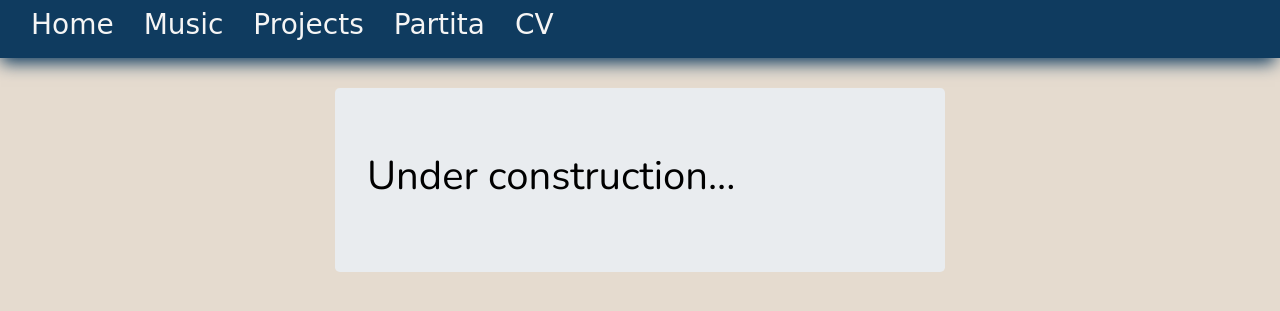
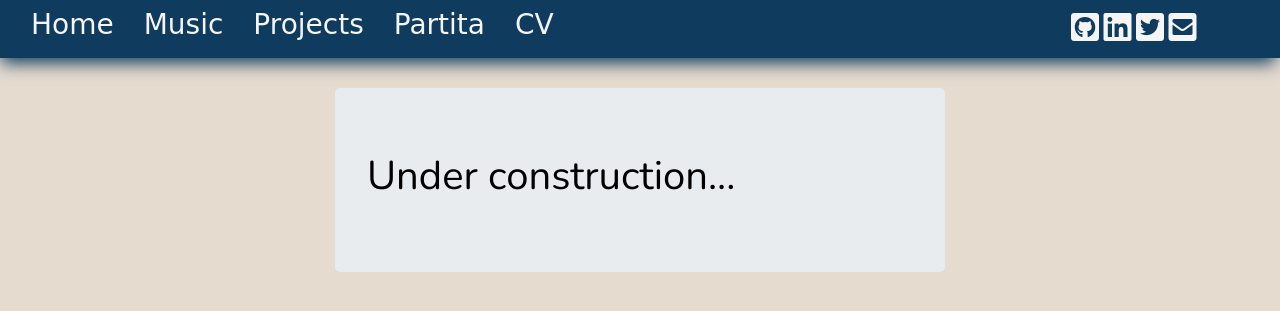
Before and after one commit to LachlanMarnham/PersonalWebsite, a Flask app: template app/templates/cv.html.mako in a window 1280 px wide. Shown: the top 311 px of the page. Run offline with Flask 2, Linux system fonts and the light colour scheme; the template is opened without the code that fills it, so the values that code supplies are empty; some libraries are stand-ins or nearby versions; some web fonts are replaced.

Commit message:
Added contact buttons to navbar - github, linkedin, twitter, email - formatting is still screwed up

```diff
--- a/app/templates/content_base.html.mako
+++ b/app/templates/content_base.html.mako
@@ -7,6 +7,11 @@
 
 <%block name="css_imports">
     <link type = "text/css" rel="stylesheet" href="../css/main_site.css" />
+    <link rel="stylesheet"
+          href="https://use.fontawesome.com/releases/v5.6.1/css/all.css"
+          integrity="sha384-gfdkjb5BdAXd+lj+gudLWI+BXq4IuLW5IT+brZEZsLFm++aCMlF1V92rMkPaX4PP"
+          crossorigin="anonymous"
+    >
     ${parent.css_imports()}
 </%block>
 
@@ -15,13 +20,20 @@
     nav_bar_menu = NavBarMenu()
 %>
 
-<header class="navbar-dark flex-md-row">
 
-    <nav class="navbar navbar-expand-lg navbar-dark flex-column flex-md-row navbar-fixed-top text-white nav-extras">
-        ${make_nav_bar_menu()}
-    </nav>
+<nav class="navbar navbar-expand-lg navbar-dark  flex-md-row navbar-fixed-top text-white nav-extras" id="topNav">
+    ${make_nav_bar_menu()}
+    <span class="col-sm-4 ml-auto">
+        ## padding
+    </span>
+    <span class="col-sm-2 ml-auto">
+    <a class="nav-menu-item" href="https://github.com/LachlanMarnham" target="_blank"><i class="fab fa-github-square fa-2x"></i></a>
+    <a class="nav-menu-item" href="https://uk.linkedin.com/in/lachlan-marnham-a463b190" target="_blank"><i class="fab fa-linkedin fa-2x"></i></a>
+    <a class="nav-menu-item" href="https://twitter.com/lachlanmarnham?lang=en" target="_blank"><i class="fab fa-twitter-square fa-2x"></i></a>
+    <a class="nav-menu-item" href="mailto:lachlan.marnham@gmail.com"><i class="fas fa-envelope-square fa-2x"></i></a>
+    </span>
+</nav>
 
-</header>
 <br />
 
 <div class="container container-centered">
```
